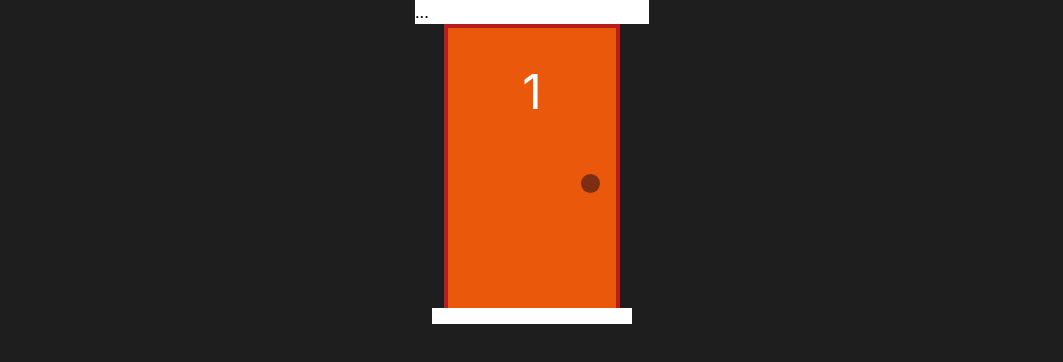
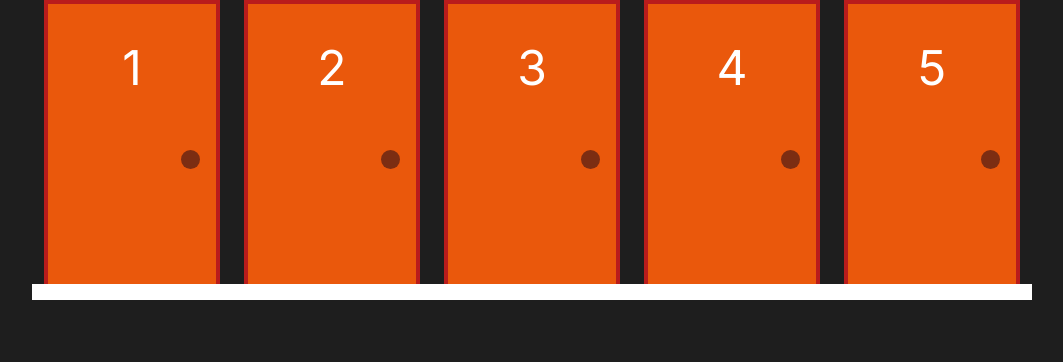
Before and after one commit to Dannick10/nextjsEstudo, a Next.js app in the folder multiroom/: page / in a window 1280 px wide. Shown: the top 362 px of the page, without its empty margins (108-1171 px from the left). Built offline with nearby package versions, Linux system fonts and the light colour scheme.

Commit message:
fix erros

```diff
--- a/multiroom/src/app/components/criarPortas.tsx
+++ b/multiroom/src/app/components/criarPortas.tsx
@@ -1,10 +1,24 @@
 import PortaModel from "../model/porta";
 
-export const CriarPortas = (qtde: number, selecionada: number) => {
-    return Array.from({length: qtde}, (_,i) => {
+export function criarPortas(qtde: number, portaComPresente: number): PortaModel[] {
+    return Array.from({ length: qtde }, (_, i) => {
+
         const numero = i + 1
-        const tempresente = numero === selecionada
-        return new PortaModel(numero, tempresente)
+        const temPresente = numero === portaComPresente
+        return new PortaModel(numero, temPresente)
     })
+}
 
+export function atualizarPortas(portas: PortaModel[], portaModificada: PortaModel): PortaModel[] {
+    console.log(portas)
+
+    return portas.map(portaAtual => {
+        const igualAModificada = portaAtual.numero === portaModificada.numero
+
+        if(igualAModificada) {
+            return portaModificada
+        } else {
+            return portaModificada.aberta ? portaAtual : portaAtual.desslecionar()
+        }
+    })
 }
--- a/multiroom/src/app/page.tsx
+++ b/multiroom/src/app/page.tsx
@@ -1,4 +1,4 @@
-'use client'
+"use client";
 
 import { useState } from "react";
 
@@ -6,23 +6,22 @@ import Image from "next/image";
 import Presente from "./components/Presente";
 import Porta from "./components/Porta";
 import PortaModel from "./model/porta";
-import { CriarPortas } from "./components/criarPortas";
+import { criarPortas, atualizarPortas } from "./components/criarPortas";
 
 export default function Home() {
-  const [p1, Setp1] = useState(new PortaModel(1))
-  const [text,Settext] = useState('...')
-  console.log(p1)
-  p1.abrir()
+  const [p1, Setp1] = useState(new PortaModel(1));
+  const [text, Settext] = useState("...");
 
-  console.log(CriarPortas(3,2))
+  const [portas, SetPortas] = useState(criarPortas(5, 2));
+  console.log(portas)
+  function renderizarPortas() {
+    return portas.map(porta => {
+        return <Porta key={porta.numero} value={porta}
+            onChange={novaPorta => SetPortas(atualizarPortas(portas, novaPorta))} />
+    })
+}
+
   return (
-
-    <main className="flex items-center justify-center flex-col">
-      <input type="text" value={text} onChange={(e) => Settext(e.target.value)}/>
-
-
-      <Porta value={p1} onChange={novaPorta => Setp1(novaPorta)}/>
-
-    </main>
+    <main className="flex items-center justify-center">{renderizarPortas()}</main>
   );
 }
```
